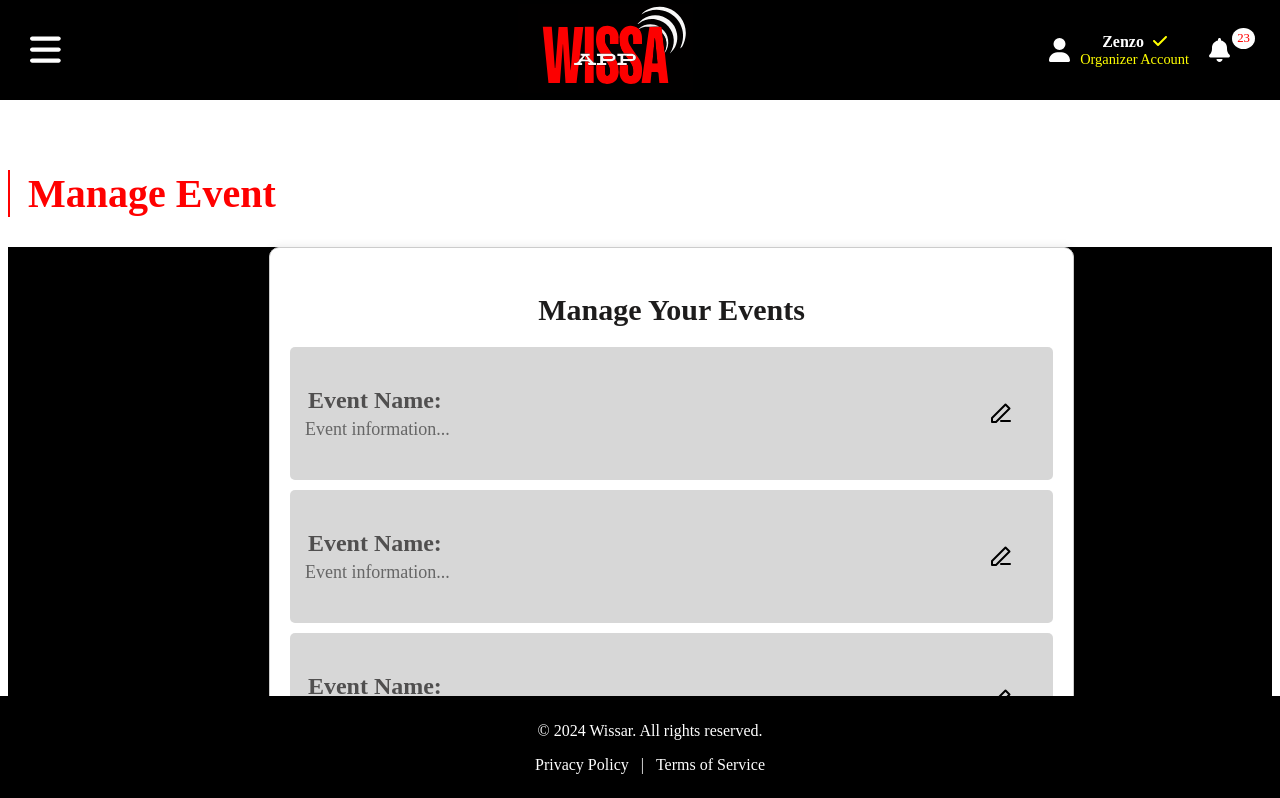
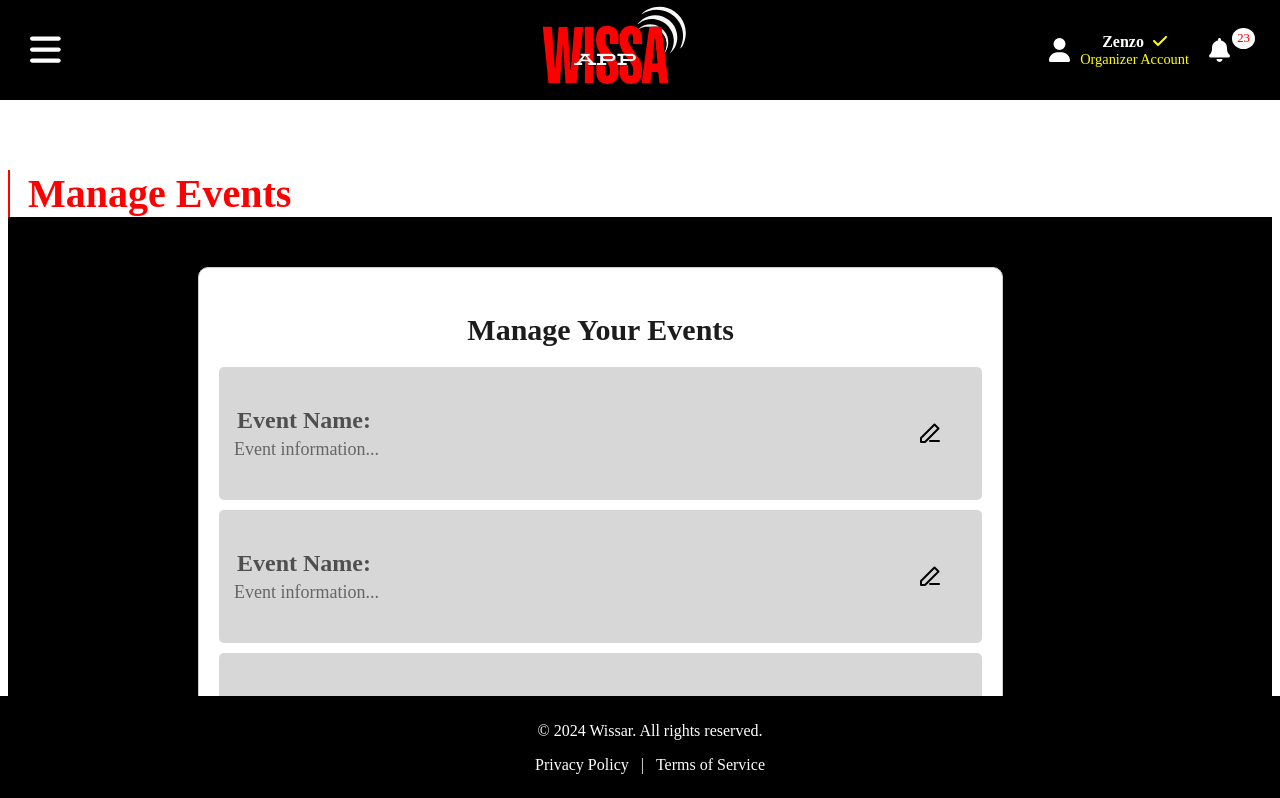
Before and after one commit to FowardPro/wissar_app, a React (Create React App) app: page /manageEvent in a window 1280 px wide. Shown: the top 798 px of the page. Built offline with nearby package versions, Linux system fonts and the light colour scheme.

Commit message:
ManageEvent css changes

```diff
--- a/src/components/ManageEvent.css
+++ b/src/components/ManageEvent.css
@@ -2,28 +2,30 @@
   background-color: white;
   width: 100%;
   height: 100vh;
+
+
 }
 .manage-event-body{
   background-color: black;
   width: 100%;
-  padding-bottom: 100px;
-  margin-top: -10px;
-
+  height: 100vh;
 
 }
+
 .manage-events-container {
   background-color: white;
-  width: 400px;
   padding: 20px;
+  margin-left: 190px;
   text-align: center;
   border: 1px solid #ccc;
   border-radius: 10px;
   box-shadow: 0px 0px 10px rgba(0, 0, 0, 0.1);
-  margin-left: 5%;
+  margin-right: 20%;
   width: calc(60% + 5px);
-  margin-top: 40px;
   height: auto;
-  min-height: 500px;
+  min-height: 300px;
+  transform: translateY(50px);
+
 
 }
 
--- a/src/components/ManageEvent.js
+++ b/src/components/ManageEvent.js
@@ -5,9 +5,10 @@ const ManageEvent = () => {
     return (
         <div className="mange-event-main-container">
 
-        <div className="heading">Manage Event</div>
+        <div className="heading">Manage Events</div>
+
         <div className="manage-event-body">
-           <center>
+
         <div className="manage-events-container">
             <h2>Manage Your Events</h2>
             <div className="event-card">
@@ -48,7 +49,7 @@ const ManageEvent = () => {
             </div>
             <button className="saved-events-button">Saved Events</button>
         </div>
-        </center>
+
         </div>
         </div>
     );
```
Also changed, not shown: 1 other file (tests, documents, lock files or other folders).
